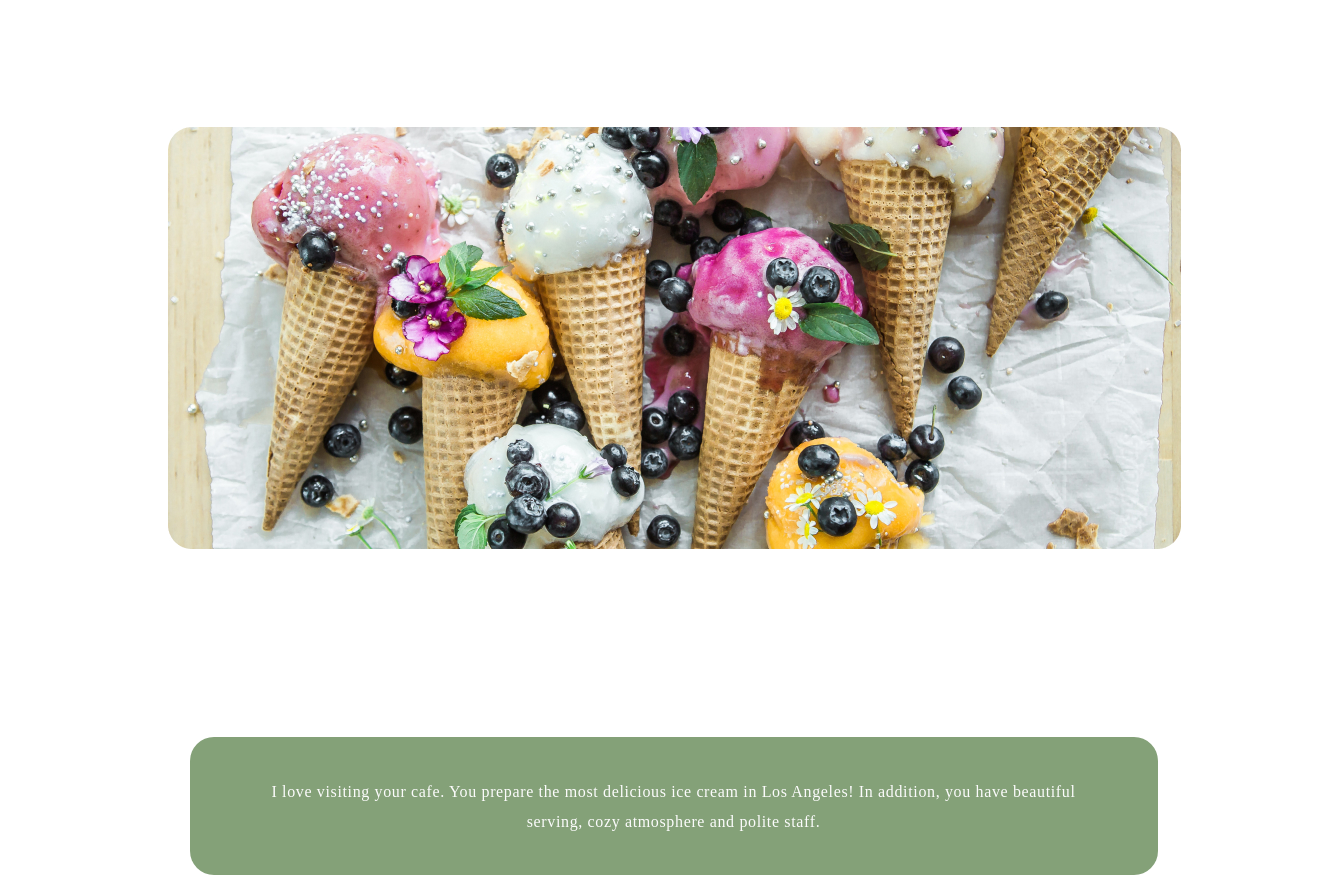
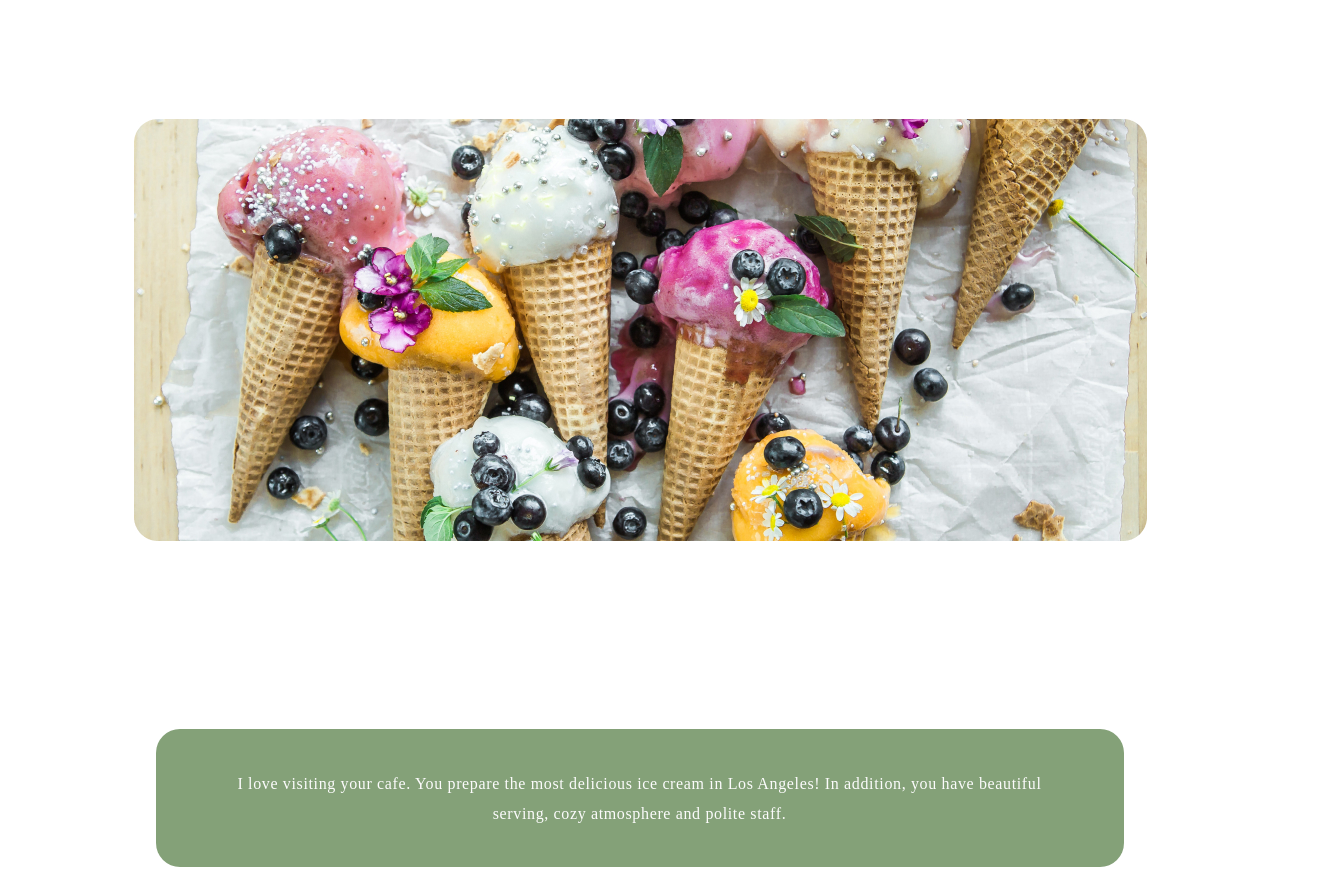
Before and after one commit to dariaaferreira/slider, a plain HTML site: page index.html in a window 1280 px wide. Shown: the top 878 px of the page, 1340 px wide, since content can reach past the window. Drawn offline with Linux system fonts and the light colour scheme.

Commit message:
Update styles.css

```diff
--- a/css/styles.css
+++ b/css/styles.css
@@ -11,14 +11,13 @@ body {
   font-size: 16px;
   line-height: 1.5;
   font-family: 'Montserrat';
-
+  margin: 0 auto;
 }
 
 .container {
   display: flex;
   justify-content: center;
   height: 1053px;
-  width: 1332px;
 }
 
 .slider {
```
